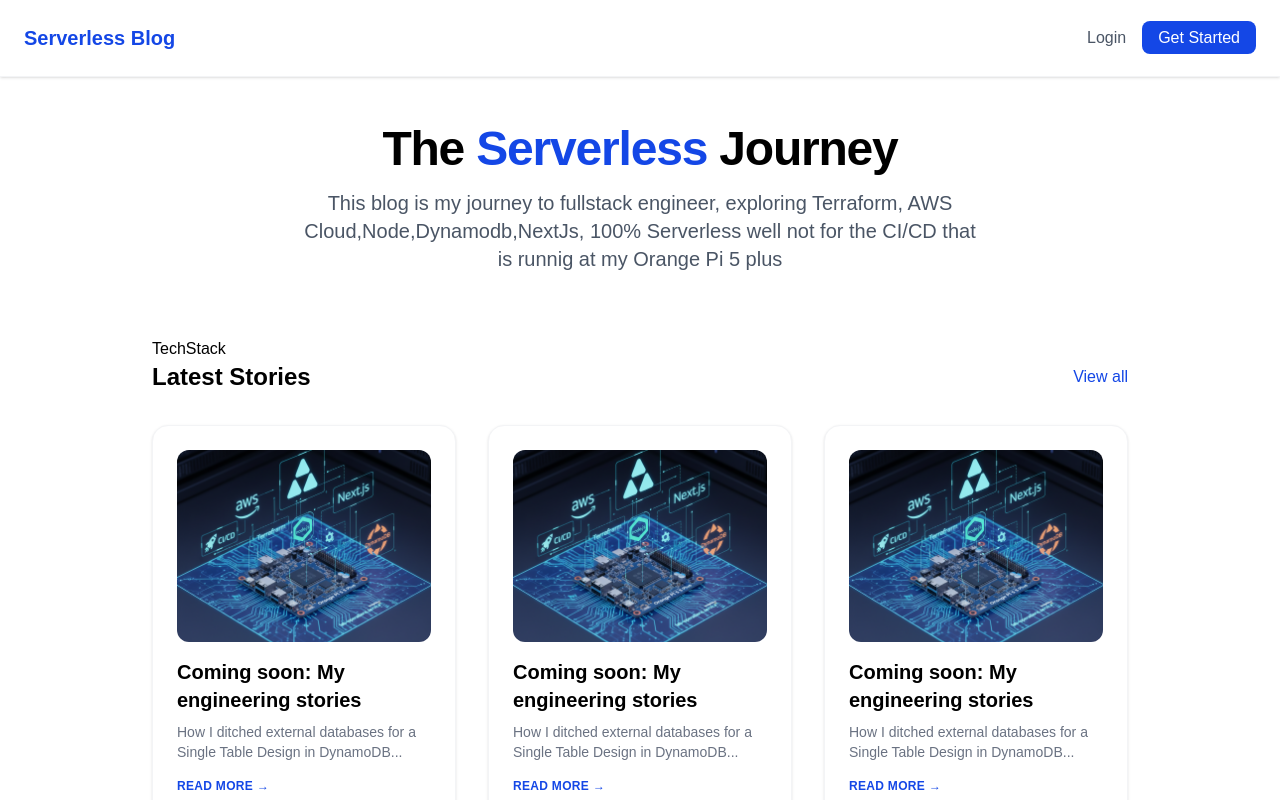
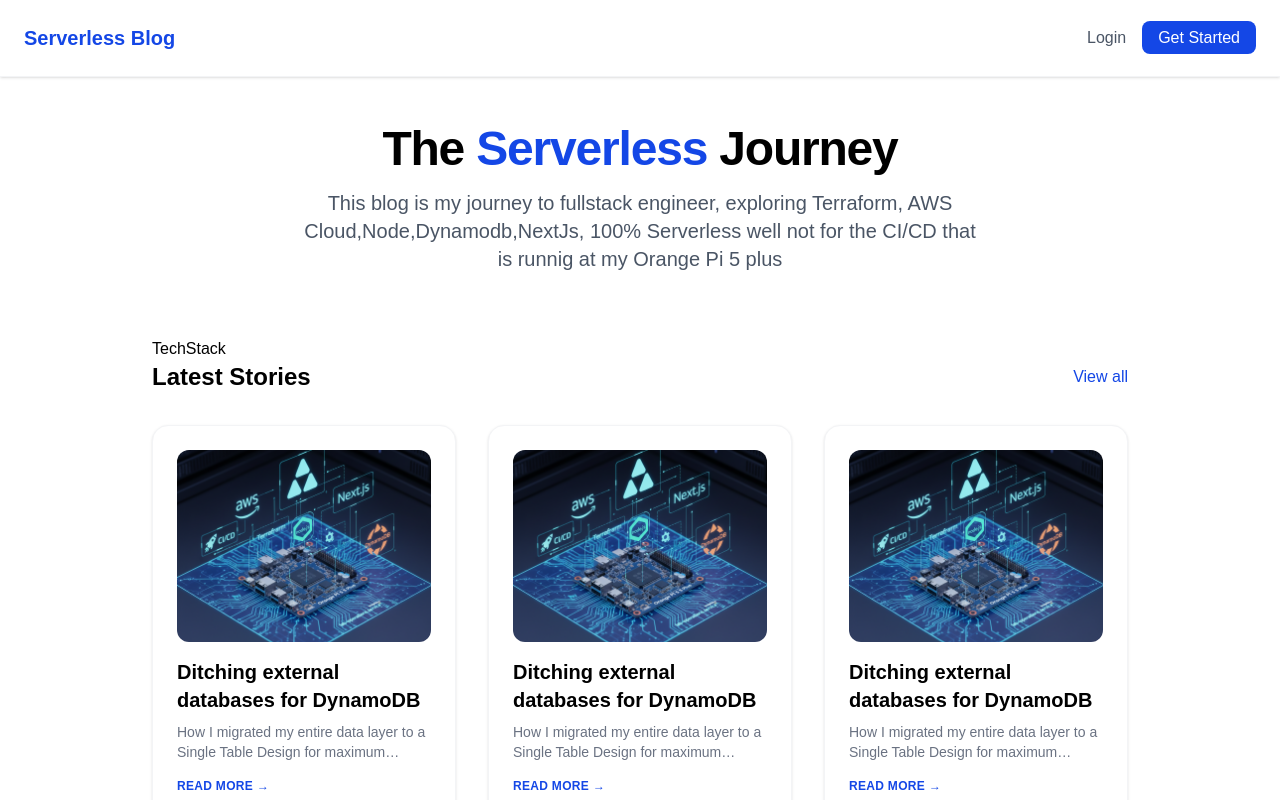
Before and after one commit to ucapistranmtz/blog-serverless, a Next.js app: page / in a window 1280 px wide. Shown: the top 800 px of the page. Built offline with nearby package versions, Linux system fonts and the light colour scheme.

Commit message:
Adding Posts Mocks to populate the gird

```diff
--- a/app/components/post/PostCard.tsx
+++ b/app/components/post/PostCard.tsx
@@ -1,35 +1,30 @@
 "use client";
 import Image from "next/image";
+import { type PostCard as PostCardType } from "../../types/postCard.schema";
 
-interface PostCardProps {
-  postId: string;
-}
-
-export const PostCard = (post: PostCardProps) => {
+export const PostCard = (post: PostCardType) => {
   return (
     <article
-      key={post.postId}
+      key={post.id}
       className="group border border-gray-100 rounded-2xl p-6 shadow-sm hover:shadow-md transition-all duration-300 bg-white"
     >
       {/* Contenedor de imagen con aspect ratio fijo */}
       <div className="relative h-48 w-full overflow-hidden rounded-xl mb-4 bg-gray-50">
         <Image
-          src="/board.png" // Asegúrate de que la extensión sea .jpg como el archivo que subiste
+          src={post.imageUrl} // Asegúrate de que la extensión sea .jpg como el archivo que subiste
           alt="Orange Pi 5 Plus Engineering Lab"
           fill
           className="object-cover group-hover:scale-105 transition-transform duration-500"
           sizes="(max-width: 768px) 100vw, (max-width: 1200px) 50vw, 33vw"
+          priority={true}
         />
       </div>
 
       <h3 className="text-xl font-bold mb-2 group-hover:text-blue-700 transition-colors">
-        Coming soon: My engineering stories
+        {post.title}
       </h3>
 
-      <p className="text-gray-500 text-sm mb-4 line-clamp-2">
-        How I ditched external databases for a Single Table Design in
-        DynamoDB...
-      </p>
+      <p className="text-gray-500 text-sm mb-4 line-clamp-2">{post.excerpt}</p>
 
       <div className="flex items-center text-xs font-bold text-blue-700 tracking-wide">
         READ MORE{" "}
--- a/app/components/sections/PostGrid.tsx
+++ b/app/components/sections/PostGrid.tsx
@@ -2,8 +2,43 @@
 
 import Link from "next/link";
 import { PostCard } from "../post/PostCard";
+import {
+  PostCardSchema,
+  type PostCard as PostCardType,
+} from "../../types/postCard.schema";
+import { MOCK_POSTS } from "@/app/moks/posts";
+import { useEffect, useState } from "react";
 
 export const PostGrid = () => {
+  const [posts, setPosts] = useState<PostCardType[]>([]);
+  const [isLoading, setIsLoading] = useState(false);
+  const [cursor, setCursor] = useState<string | null>(null);
+  const [hasMore, setHasMore] = useState(true);
+
+  const fetchPosts = async (isFirstLoad: boolean) => {
+    try {
+      setIsLoading(true);
+      const newPosts = MOCK_POSTS;
+      const validatedPosts = PostCardSchema.array().parse(newPosts);
+      setPosts((prev) =>
+        isFirstLoad ? validatedPosts : { ...prev, ...validatedPosts },
+      );
+
+      if (newPosts.length < 6) setHasMore(false);
+      setCursor(validatedPosts[validatedPosts.length - 1].id || null);
+    } catch (error) {
+      console.log("Validation error:", error);
+    } finally {
+      setIsLoading(false);
+    }
+  };
+  useEffect(() => {
+    fetchPosts(true);
+  }, []);
+
+  if (isLoading)
+    return <div className="text-center py-10">Loading stories ...</div>;
+
   return (
     <section>
       <div className="flex justify-between items-center mb-8">
@@ -13,8 +48,17 @@
         </Link>
       </div>
       <div className="grid gap-8 md:grid-cols-2 lg:grid-cols-3">
-        {[1, 2, 3].map((post) => (
-          <PostCard key={post} postId={`${post}`}></PostCard>
+        {posts.map(({ id, title, imageUrl, excerpt, slug, date, tags }) => (
+          <PostCard
+            key={id}
+            id={id}
+            title={title}
+            excerpt={excerpt}
+            date={date}
+            slug={slug}
+            imageUrl={imageUrl}
+            tags={tags}
+          ></PostCard>
         ))}
       </div>
     </section>
--- /dev/null
+++ b/app/moks/posts.ts
@@ -0,0 +1,84 @@
+import { PostCard } from "../types/postCard.schema";
+
+export const MOCK_POSTS: PostCard[] = [
+  {
+    id: "01HRAQ3P5K8J7X9Q4W2N1B4M5A",
+    title: "Ditching external databases for DynamoDB",
+    excerpt:
+      "How I migrated my entire data layer to a Single Table Design for maximum scalability.",
+    date: new Date().toISOString(),
+    slug: "dynamodb-single-table-design",
+    imageUrl: "/board.png", // Matches your uploaded file
+    tags: ["AWS", "DynamoDB", "Serverless"],
+  },
+  {
+    id: "02HRAQ3P5K8J7X9Q4W2N1B4M5A",
+    title: "Ditching external databases for DynamoDB",
+    excerpt:
+      "How I migrated my entire data layer to a Single Table Design for maximum scalability.",
+    date: new Date().toISOString(),
+    slug: "dynamodb-single-table-design",
+    imageUrl: "/board.png", // Matches your uploaded file
+    tags: ["AWS", "DynamoDB", "Serverless"],
+  },
+  {
+    id: "03HRAQ3P5K8J7X9Q4W2N1B4M5A",
+    title: "Ditching external databases for DynamoDB",
+    excerpt:
+      "How I migrated my entire data layer to a Single Table Design for maximum scalability.",
+    date: new Date().toISOString(),
+    slug: "dynamodb-single-table-design",
+    imageUrl: "/board.png", // Matches your uploaded file
+    tags: ["AWS", "DynamoDB", "Serverless"],
+  },
+  {
+    id: "04HRAQ3P5K8J7X9Q4W2N1B4M5A",
+    title: "Ditching external databases for DynamoDB",
+    excerpt:
+      "How I migrated my entire data layer to a Single Table Design for maximum scalability.",
+    date: new Date().toISOString(),
+    slug: "dynamodb-single-table-design",
+    imageUrl: "/board.png", // Matches your uploaded file
+    tags: ["AWS", "DynamoDB", "Serverless"],
+  },
+  {
+    id: "05HRAQ3P5K8J7X9Q4W2N1B4M5A",
+    title: "Ditching external databases for DynamoDB",
+    excerpt:
+      "How I migrated my entire data layer to a Single Table Design for maximum scalability.",
+    date: new Date().toISOString(),
+    slug: "dynamodb-single-table-design",
+    imageUrl: "/board.png", // Matches your uploaded file
+    tags: ["AWS", "DynamoDB", "Serverless"],
+  },
+  {
+    id: "06HRAQ3P5K8J7X9Q4W2N1B4M5A",
+    title: "Ditching external databases for DynamoDB",
+    excerpt:
+      "How I migrated my entire data layer to a Single Table Design for maximum scalability.",
+    date: new Date().toISOString(),
+    slug: "dynamodb-single-table-design",
+    imageUrl: "/board.png", // Matches your uploaded file
+    tags: ["AWS", "DynamoDB", "Serverless"],
+  },
+  {
+    id: "07HRAQ3P5K8J7X9Q4W2N1B4M5A",
+    title: "Ditching external databases for DynamoDB",
+    excerpt:
+      "How I migrated my entire data layer to a Single Table Design for maximum scalability.",
+    date: new Date().toISOString(),
+    slug: "dynamodb-single-table-design",
+    imageUrl: "/board.png", // Matches your uploaded file
+    tags: ["AWS", "DynamoDB", "Serverless"],
+  },
+  {
+    id: "08HRAQ3P5K8J7X9Q4W2N1B4M5A",
+    title: "Ditching external databases for DynamoDB",
+    excerpt:
+      "How I migrated my entire data layer to a Single Table Design for maximum scalability.",
+    date: new Date().toISOString(),
+    slug: "dynamodb-single-table-design",
+    imageUrl: "/board.png", // Matches your uploaded file
+    tags: ["AWS", "DynamoDB", "Serverless"],
+  },
+];
--- a/app/types/postCard.schema.ts
+++ b/app/types/postCard.schema.ts
@@ -4,8 +4,8 @@
   title: z.string().min(5).max(100),
   excerpt: z.string().max(200),
   date: z.iso.datetime(),
-  slug: z.string().regex(/^[a-z0-9]+$/),
-  imageUrl: z.url().default("/board.png"),
+  slug: z.string().regex(/^[a-z0-9-]+$/),
+  imageUrl: z.string().default("/board.png"),
   tags: z.array(z.string()).min(1),
 });
 
```
